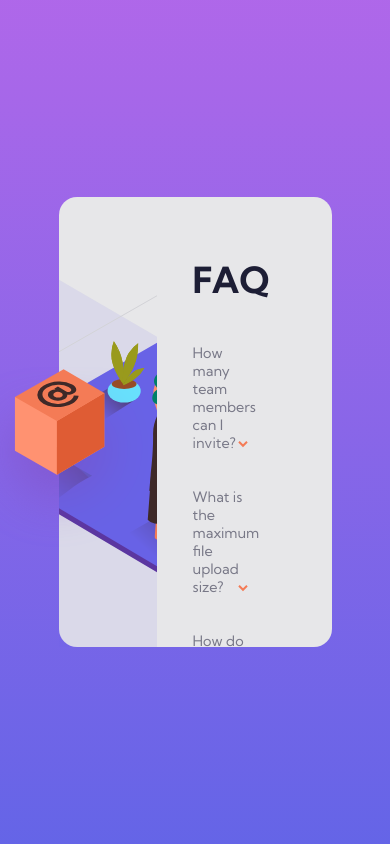
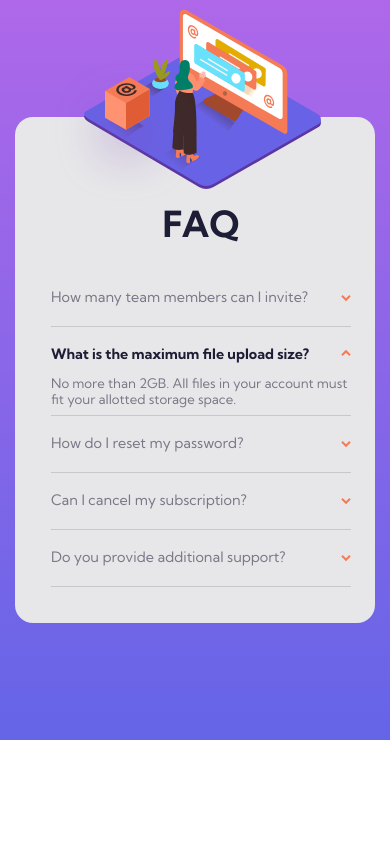
Before and after one commit to Jesse-Snow/FAQ-Accordion-Card, a plain HTML site: page index.html in a window 390 px wide. Drawn offline with Linux system fonts and the light colour scheme.

Commit message:
Finished Css for mobile version

```diff
--- a/index.html
+++ b/index.html
@@ -18,7 +18,8 @@
     <div class="card">
       <div class="card__img">
         <img class="card__img__box" src="images/illustration-box-desktop.svg" alt="At Box">
-        <div class="card__images"></div>
+        <div class="card__woman"></div>
+        <img class="card__woman_mobile"src="images/illustration-woman-online-mobile.svg" alt="woman in pc">
       </div>
 
       <div class="card__faq">
@@ -30,8 +31,8 @@
             team members for the Premium plan.</p>
           </details>
 
-          <details>
-            <summary class="question active">What is the maximum file upload size?</summary>
+          <details open>
+            <summary class="question">What is the maximum file upload size?</summary>
             <p class="awnser">  No more than 2GB. All files in your account must fit your allotted storage space.          </p>
           </details>
 
--- a/main.css
+++ b/main.css
@@ -53,11 +53,14 @@ body {
   left:-95px;
 }
 
-.card__images {
+.card__woman {
   background-image: url('/images/illustration-woman-online-desktop.svg'),url('images/bg-pattern-desktop.svg');
   height:100%;
   background-repeat: no-repeat;
   background-position: left -87px center,left -600px bottom -130px ;
+}
+.card__woman_mobile {
+  display:none;
 }
 
 .card__faq h1 {
@@ -69,13 +72,17 @@ body {
   overflow: auto;
   padding-right:7rem;
 }
+
+details {
+  padding:0.5rem 0;
+
+}
 .question {
   font-size:1.2rem;
-  padding:1.5rem 0;
+  padding:1rem 0;
   cursor:pointer;
   user-select: none;
   color:var(--dark-greyish-blue);
-  /* Here */
 }
 .awnser {
   color:var(--dark-greyish-blue);
@@ -107,3 +114,35 @@ details[open] .question {
   color:var(--very-dark-desaturated-blue);
   font-weight: 700;
 }
+
+@media only screen and  (max-width:55em){
+  .content {
+    height:100%
+  }
+  .card{
+    flex-direction: column;
+    width:30rem;
+    height:80%;
+    margin:30% 0;
+  }
+  .card__faq h1 { text-align: center;}
+  .card__faq {
+    overflow: auto;
+    padding-right:2rem;
+  }
+  details {
+    border-bottom: 1px solid rgb(201, 200, 200);
+    padding-bottom: 8px;
+  }
+  .card__woman { display:none;}
+  .card__img {
+    margin-bottom: 2rem;
+  }
+  .card__woman_mobile {
+    display:inline-block;
+    position: absolute;
+    top:-9rem;
+    right:15%;
+  }
+  .card__img__box { display:none;}
+}
```
